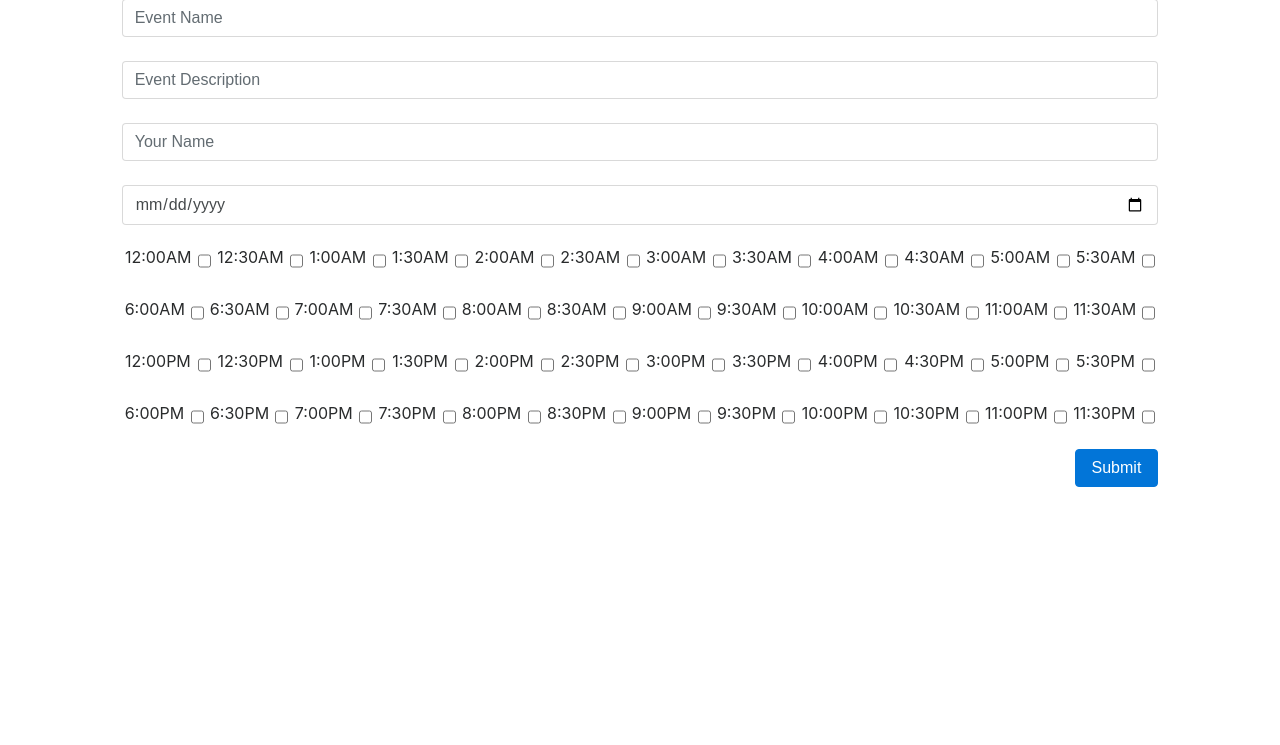
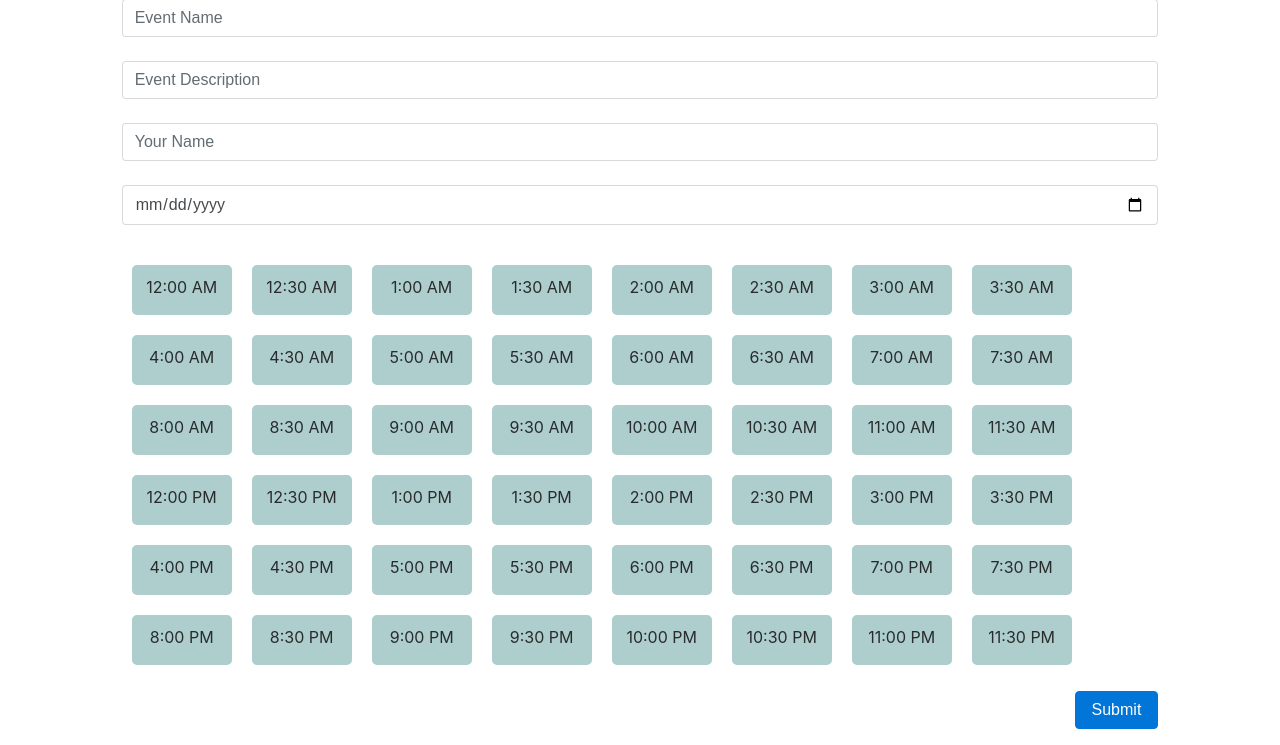
Before and after one commit to EECS448-KitchenUtensils/event-planner, a Flask app: page /new in a window 1280 px wide. Shown: the part 109-854 px from the top of the page. Before the commit the page ends 596 px from the top, so only its background shows below. Run offline with Flask 2, Linux system fonts and the light colour scheme; some libraries are stand-ins or nearby versions.

Commit message:
date-picker created

```diff
--- a/src/event_planner/static/style.css
+++ b/src/event_planner/static/style.css
@@ -22,10 +22,23 @@
     padding-bottom: 5%;
 }
 
-.checkboxes{
+.timeslot-picker{
     display: flex;
-    justify-content: space-around;
-    align-items: space-around;
     flex-wrap: wrap;
-    padding-top: 20px;
+    flex-direction: row;
+    margin-top: 30px;
 }
+
+.timeslot{
+    width: 100px;
+    height: 50px;
+    border-radius: 5px;
+    background: #AECECE;
+    margin: 10px;
+    text-align: center;
+    padding: 10px;
+}
+
+.timeslot.active{
+    background: #D6FFFF;
+}
--- a/src/event_planner/templates/new.html
+++ b/src/event_planner/templates/new.html
@@ -10,110 +10,16 @@
             <input type="text" name="adminname" placeholder="Your Name" class="form-control" />
             <br />
             <input type="date" name="date" placeholder="Date of Event" class="form-control date-picker" />
-          <div class="checkboxes col-sm10 mx-auto">
-                  <label for="timeslot_0">12:00AM</label>
-                  <input type="checkbox" name="timeslot_0" value="0">
-                  <label for="timeslot_1">12:30AM</label>
-                  <input type="checkbox" name="timeslot_1" value="0">
-                  <label for="timeslot_2">1:00AM</label>
-                  <input type="checkbox" name="timeslot_2" value="0">
-                  <label for="timeslot_3">1:30AM</label>
-                  <input type="checkbox" name="timeslot_3" value="0">
-                  <label for="timeslot_4">2:00AM</label>
-                  <input type="checkbox" name="timeslot_4" value="0">
-                  <label for="timeslot_5">2:30AM</label>
-                  <input type="checkbox" name="timeslot_5" value="0">
-                  <label for="timeslot_6">3:00AM</label>
-                  <input type="checkbox" name="timeslot_6" value="0">
-                  <label for="timeslot_7">3:30AM</label>
-                  <input type="checkbox" name="timeslot_7" value="0">
-                  <label for="timeslot_8">4:00AM</label>
-                  <input type="checkbox" name="timeslot_8" value="0">
-                  <label for="timeslot_9">4:30AM</label>
-                  <input type="checkbox" name="timeslot_9" value="0">
-                  <label for="timeslot_10">5:00AM</label>
-                  <input type="checkbox" name="timeslot_10" value="0">
-                  <label for="timeslot_11">5:30AM</label>
-                  <input type="checkbox" name="timeslot_11" value="0">
+
+            <div class="timeslot-picker">
+                {% for i, date in daterange %}
+                    <div class="timeslot">
+                        {{ date }}
+                        <input type="hidden" name="slot_{{ i }}" value='0'>
+                    </div>
+                {% endfor %}
             </div>
-            <div class="checkboxes">
-                  <label for="timeslot_12">6:00AM</label>
-                  <input type="checkbox" name="timeslot_12" value="0">
-                  <label for="timeslot_13">6:30AM</label>
-                  <input type="checkbox" name="timeslot_13" value="0">
-                  <label for="timeslot_14">7:00AM</label>
-                  <input type="checkbox" name="timeslot_14" value="0">
-                  <label for="timeslot_15">7:30AM</label>
-                  <input type="checkbox" name="timeslot_15" value="0">
-                  <label for="timeslot_16">8:00AM</label>
-                  <input type="checkbox" name="timeslot_16" value="0">
-                  <label for="timeslot_17">8:30AM</label>
-                  <input type="checkbox" name="timeslot_17" value="0">
-                  <label for="timeslot_18">9:00AM</label>
-                  <input type="checkbox" name="timeslot_18" value="0">
-                  <label for="timeslot_19">9:30AM</label>
-                  <input type="checkbox" name="timeslot_19" value="0">
-                  <label for="timeslot_20">10:00AM</label>
-                  <input type="checkbox" name="timeslot_20" value="0">
-                  <label for="timeslot_21">10:30AM</label>
-                  <input type="checkbox" name="timeslot_21" value="0">
-                  <label for="timeslot_22">11:00AM</label>
-                  <input type="checkbox" name="timeslot_22" value="0">
-                  <label for="timeslot_23">11:30AM</label>
-                  <input type="checkbox" name="timeslot_23" value="0">
-          </div>
-          <div class="checkboxes">
-                <label for="timeslot_24">12:00PM</label>
-                <input type="checkbox" name="timeslot_24" value="0">
-                <label for="timeslot_25">12:30PM</label>
-                <input type="checkbox" name="timeslot_25" value="0">
-                <label for="timeslot_26">1:00PM</label>
-                <input type="checkbox" name="timeslot_26" value="0">
-                <label for="timeslot_27">1:30PM</label>
-                <input type="checkbox" name="timeslot_27" value="0">
-                <label for="timeslot_28">2:00PM</label>
-                <input type="checkbox" name="timeslot_28" value="0">
-                <label for="timeslot_29">2:30PM</label>
-                <input type="checkbox" name="timeslot_29" value="0">
-                <label for="timeslot_30">3:00PM</label>
-                <input type="checkbox" name="timeslot_30" value="0">
-                <label for="timeslot_31">3:30PM</label>
-                <input type="checkbox" name="timeslot_31" value="0">
-                <label for="timeslot_32">4:00PM</label>
-                <input type="checkbox" name="timeslot_32" value="0">
-                <label for="timeslot_33">4:30PM</label>
-                <input type="checkbox" name="timeslot_33" value="0">
-                <label for="timeslot_34">5:00PM</label>
-                <input type="checkbox" name="timeslot_34" value="0">
-                <label for="timeslot_35">5:30PM</label>
-                <input type="checkbox" name="timeslot_35" value="0">
-        </div>
-        <div class="checkboxes">
-                <label for="timeslot_36">6:00PM</label>
-                <input type="checkbox" name="timeslot_37" value="0">
-                <label for="timeslot_37">6:30PM</label>
-                <input type="checkbox" name="timeslot_37" value="0">
-                <label for="timeslot_38">7:00PM</label>
-                <input type="checkbox" name="timeslot_38" value="0">
-                <label for="timeslot_39">7:30PM</label>
-                <input type="checkbox" name="timeslot_39" value="0">
-                <label for="timeslot_40">8:00PM</label>
-                <input type="checkbox" name="timeslot_40" value="0">
-                <label for="timeslot_41">8:30PM</label>
-                <input type="checkbox" name="timeslot_41" value="0">
-                <label for="timeslot_42">9:00PM</label>
-                <input type="checkbox" name="timeslot_42" value="0">
-                <label for="timeslot_43">9:30PM</label>
-                <input type="checkbox" name="timeslot_43" value="0">
-                <label for="timeslot_44">10:00PM</label>
-                <input type="checkbox" name="timeslot_44" value="0">
-                <label for="timeslot_45">10:30PM</label>
-                <input type="checkbox" name="timeslot_45" value="0">
-                <label for="timeslot_46">11:00PM</label>
-                <input type="checkbox" name="timeslot_46" value="0">
-                <label for="timeslot_47">11:30PM</label>
-                <input type="checkbox" name="timeslot_47" value="0">
-        </div>
+
             <input type="submit" value="Submit" class="btn btn-primary my-3 float-right">
         </form>
     </div>
@@ -121,5 +27,16 @@
 <script>
     $("#new").addClass('active')
     $(".date-picker").datepicker()
+
+    $('.timeslot-picker').selectable({
+        selected: function(event, ui){
+            $(ui.selected).addClass('active')
+            $(ui.selected).children('input').val('1')
+        },
+        unselected: function(event, ui){
+            $(ui.unselected).removeClass('active')
+            $(ui.unselected).children('input').val('0')
+        }
+    });
 </script>
 {% include 'footer.html' %}
--- a/src/event_planner/views/routes.py
+++ b/src/event_planner/views/routes.py
@@ -6,7 +6,9 @@ def index():
 
 @app.route("/new")
 def new():
-    return render_template('new.html')
+    daterange = ['12:00 AM', '12:30 AM', '1:00 AM', '1:30 AM', '2:00 AM', '2:30 AM','3:00 AM', '3:30 AM', '4:00 AM', '4:30 AM', '5:00 AM', '5:30 AM', '6:00 AM', '6:30 AM', '7:00 AM', '7:30 AM', '8:00 AM', '8:30 AM', '9:00 AM', '9:30 AM', '10:00 AM', '10:30 AM', '11:00 AM', '11:30 AM', '12:00 PM', '12:30 PM', '1:00 PM', '1:30 PM', '2:00 PM', '2:30 PM', '3:00 PM', '3:30 PM', '4:00 PM', '4:30 PM', '5:00 PM', '5:30 PM', '6:00 PM', '6:30 PM', '7:00 PM', '7:30 PM', '8:00 PM', '8:30 PM', '9:00 PM', '9:30 PM', '10:00 PM', '10:30 PM', '11:00 PM', '11:30 PM']
+    daterange = enumerate(daterange)
+    return render_template('new.html', daterange=daterange)
 
 @app.route("/event/<event_id>")
 @app.route("/event/<event_id>/<event_auth_token>")
```
